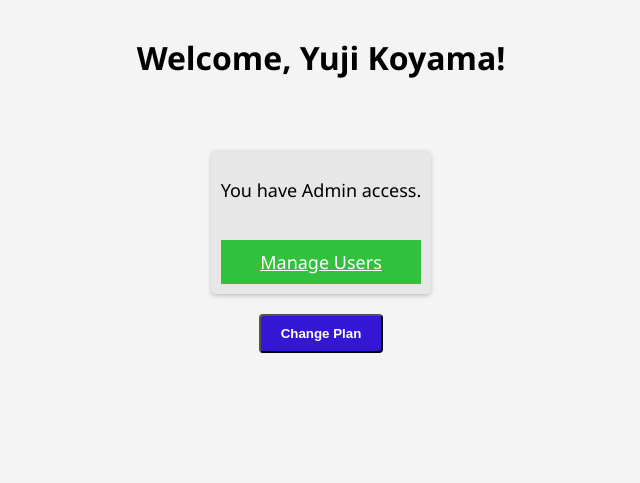
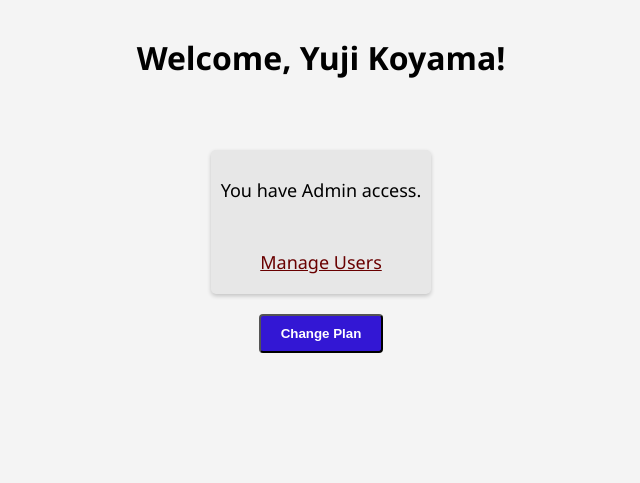
Before and after one commit to kohhash/RBAC, a Flask app: page / in a window 1280 px wide. Shown: the part 232-715 px from the top of the page, without its empty margins (319-959 px from the left). Run offline with Flask 2, Linux system fonts and the light colour scheme; a user stored in the database is signed in; some libraries are stand-ins or nearby versions.

Commit message:
chore: fix manage-usrs style

```diff
--- a/templates/home.html
+++ b/templates/home.html
@@ -152,8 +152,7 @@
       }
 
       .manage-users {
-        background-color: #31c23d;
-        color: white;
+        color: rgb(105, 0, 0);
         border: none;
         padding: 10px;
         text-align: center;
```
